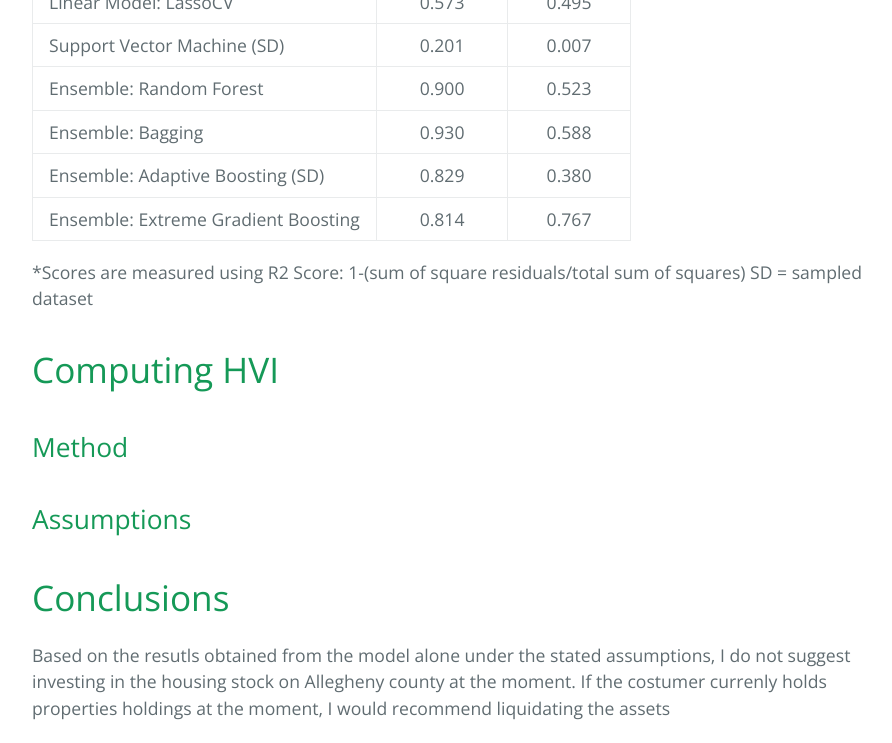
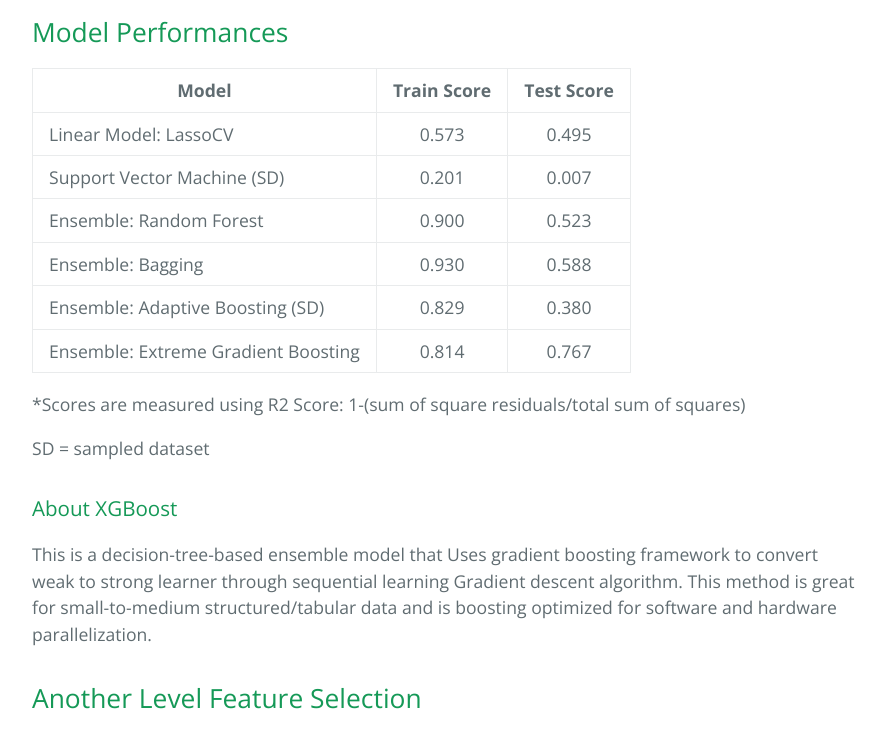
Before and after one commit to matheuscfernandes/fidelity-interview, a Jekyll site: the page built from index.md, in a window 1280 px wide and 1400 px high, scrolled down 7247 px. Shown: the top 743 px of the window, without its empty margins (192-1084 px from the left). Built offline with Jekyll 4.4.1, drawn with Linux system fonts in a browser that asks for light colours; formulas are drawn with MathJax 3; some of the changed lines change nothing that is shown; some of the changed text lies outside the part shown.

Commit message:
adding assets

````diff
--- a/index.md
+++ b/index.md
@@ -15,9 +15,8 @@
 
 
 # About Allegheny County
+
 <div style="text-align:center"><img src="./assets/alleghenyct.png" width='40%'></div>
-
-
 
 Located inin the southwest of the U.S. state of Pennsylvania. As of 2019 the population was 1,216,045, making it the state's second-most populous county, following Philadelphia County. The county seat is Pittsburgh. Allegheny County is included in the Pittsburgh, PA Metropolitan Statistical Area, and in the Pittsburgh Designated Market Area.
 
@@ -28,6 +27,8 @@
 The dataset can be obtained from the [Western PA Regional Data Center](https://data.wprdc.org/dataset/property-assessments), which can be downloaded directily from [here](https://www.dropbox.com/s/ordhz0pszt4v4x7/assessments.csv?dl=1). Each of the features contained in the dataset are explained in [this document](./assets/property-assessment-data-dictionaryrev.pdf).
 
 # Data Cleaning
+This portion of the project can be found on [Github](https://github.com/matheuscfernandes/fidelity-interview/blob/main/1-DataCleaning.ipynb) and [Deepnote](https://deepnote.com/project/4d883e40-705b-4ee7-9326-895000a955f5#%2F1-DataCleaning.ipynb)
+
 In order to ensure adequate and properly labeled data, I performed a strict data cleaning procedure. I removed data that is missing important information such as
 
 - Sale price
@@ -49,6 +50,8 @@
 Lastly, to ensure proper weighting between features, I standardized the dataset.
 
 # Exploratory Data Analysis
+This portion of the project can be found on [Github](https://github.com/matheuscfernandes/fidelity-interview/blob/main/2-ExploratoryDataAnalysis.ipynb) and [Deepnote](https://deepnote.com/project/4d883e40-705b-4ee7-9326-895000a955f5#%2F2-ExploratoryDataAnalysis.ipynb)
+
 I performed Exploratory Data Analysis on the data before considering any models. This allows me to understand the effects of each of the variables on the target data of interest, namely, each properties sale price.
 
 The first variable I explore is sale date. To understand how the price varies with time, I plot the price in a semilog y axis as a function of time.
@@ -97,6 +100,7 @@
 <div style="text-align:center"><img src="./assets/assesdep.png" width='50%'></div>
 
 # Model Exploration
+This portion of the project can be found on [Github](https://github.com/matheuscfernandes/fidelity-interview/blob/main/3-ModelExploration.ipynb) and [Deepnote](https://deepnote.com/project/4d883e40-705b-4ee7-9326-895000a955f5#%2F3-ModelExploration.ipynb)
 
 **Model Goal:** Predict valuation of existing homes for a variable sale date.
 
@@ -138,136 +142,40 @@
 
 
 *Scores are measured using R2 Score: 1-(sum of square residuals/total sum of squares)
+
 SD = sampled dataset
 
+### About XGBoost
+This is a decision-tree-based ensemble model that Uses gradient boosting framework to convert weak to strong learner through sequential learning
+Gradient descent algorithm. This method is great for small-to-medium structured/tabular data and is boosting optimized for software and hardware parallelization.
+
+## Another Level Feature Selection
+### Feature Importance
+
+<div style="text-align:center"><img src="./assets/gini.png" width='20%'></div>
+
+<div style="text-align:center"><img src="./assets/featimp.png" width='50%'></div>
+
+### Permutation Importance
+<div style="text-align:center"><img src="./assets/permimp.png" width='50%'></div>
+
+## Hyper Parameter Tuning
+<div style="text-align:center"><img src="./assets/hypertune.png" width='50%'></div>
+
 # Computing HVI
+This portion of the project can be found on [Github](https://github.com/matheuscfernandes/fidelity-interview/blob/main/4-ComputingHVI.ipynb) and [Deepnote](https://deepnote.com/project/4d883e40-705b-4ee7-9326-895000a955f5#%2F4-ComputingHVI.ipynb)
+
 ## Method
+<div style="text-align:center"><img src="./assets/hviproc.png" width='90%'></div>
 
 ## Assumptions
+
+## Results
+<div style="text-align:center"><img src="./assets/results.png" width='90%'></div>
+
 
 # Conclusions
 
 Based on the resutls obtained from the model alone under the stated assumptions, I do not suggest investing in the housing stock on Allegheny county at the moment. If the costumer currenly holds properties holdings at the moment, I would recommend liquidating the assets
 
 However, uncertainties arising  unaccounting for additional
-
-
-<!-- Text can be **bold**, _italic_, or ~~strikethrough~~.
-
-[Link to another page](./another-page.html).
-
-There should be whitespace between paragraphs.
-
-There should be whitespace between paragraphs. We recommend including a README, or a file with information about your project.
-
-# Header 1
-
-This is a normal paragraph following a header. GitHub is a code hosting platform for version control and collaboration. It lets you and others work together on projects from anywhere.
-
-## Header 2
-
-> This is a blockquote following a header.
->
-> When something is important enough, you do it even if the odds are not in your favor.
-
-### Header 3
-
-```js
-// Javascript code with syntax highlighting.
-var fun = function lang(l) {
-  dateformat.i18n = require('./lang/' + l)
-  return true;
-}
-```
-
-```ruby
-# Ruby code with syntax highlighting
-GitHubPages::Dependencies.gems.each do |gem, version|
-  s.add_dependency(gem, "= #{version}")
-end
-```
-
-#### Header 4
-
-*   This is an unordered list following a header.
-*   This is an unordered list following a header.
-*   This is an unordered list following a header.
-
-##### Header 5
-
-1.  This is an ordered list following a header.
-2.  This is an ordered list following a header.
-3.  This is an ordered list following a header.
-
-###### Header 6
-
-| head1        | head two          | three |
-|:-------------|:------------------|:------|
-| ok           | good swedish fish | nice  |
-| out of stock | good and plenty   | nice  |
-| ok           | good `oreos`      | hmm   |
-| ok           | good `zoute` drop | yumm  |
-
-### There's a horizontal rule below this.
-
-* * *
-
-### Here is an unordered list:
-
-*   Item foo
-*   Item bar
-*   Item baz
-*   Item zip
-
-### And an ordered list:
-
-1.  Item one
-1.  Item two
-1.  Item three
-1.  Item four
-
-### And a nested list:
-
-- level 1 item
-  - level 2 item
-  - level 2 item
-    - level 3 item
-    - level 3 item
-- level 1 item
-  - level 2 item
-  - level 2 item
-  - level 2 item
-- level 1 item
-  - level 2 item
-  - level 2 item
-- level 1 item
-
-### Small image
-
-![Octocat](https://github.githubassets.com/images/icons/emoji/octocat.png)
-
-### Large image
-
-![Branching](https://guides.github.com/activities/hello-world/branching.png)
-
-
-### Definition lists can be used with HTML syntax.
-
-<dl>
-<dt>Name</dt>
-<dd>Godzilla</dd>
-<dt>Born</dt>
-<dd>1952</dd>
-<dt>Birthplace</dt>
-<dd>Japan</dd>
-<dt>Color</dt>
-<dd>Green</dd>
-</dl>
-
-```
-Long, single-line code blocks should not wrap. They should horizontally scroll if they are too long. This line should be long enough to demonstrate this.
-```
-
-```
-The final element.
-``` -->
````
